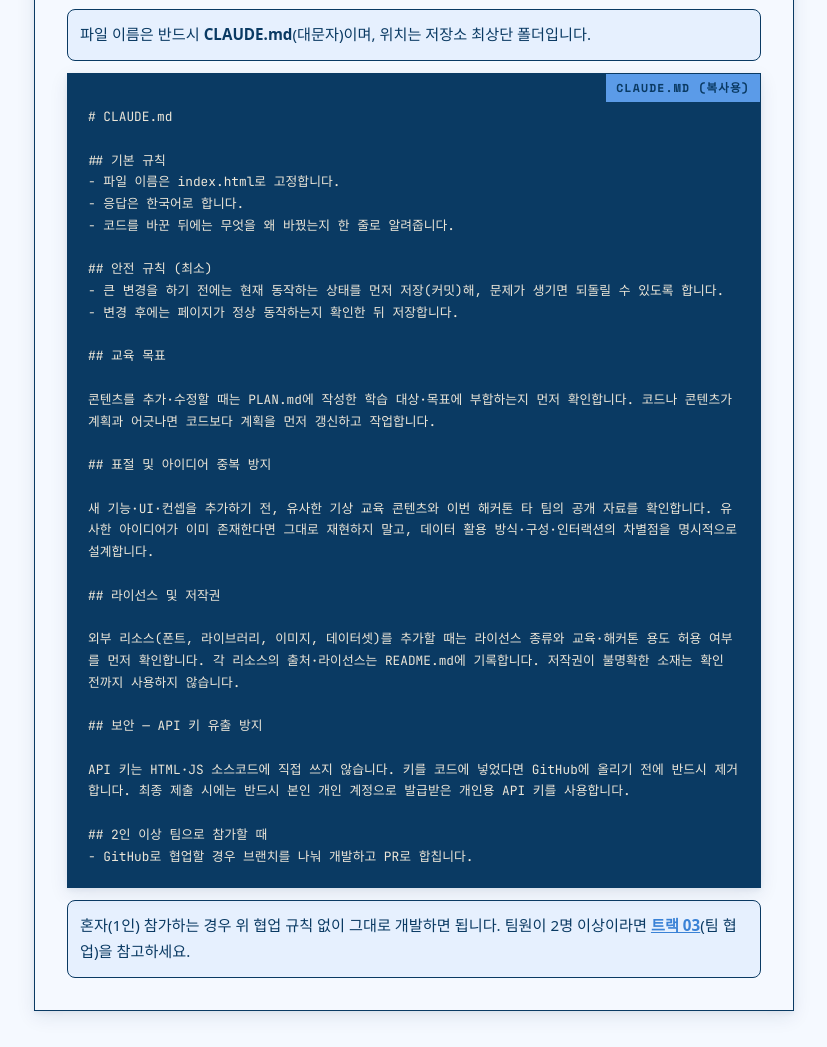
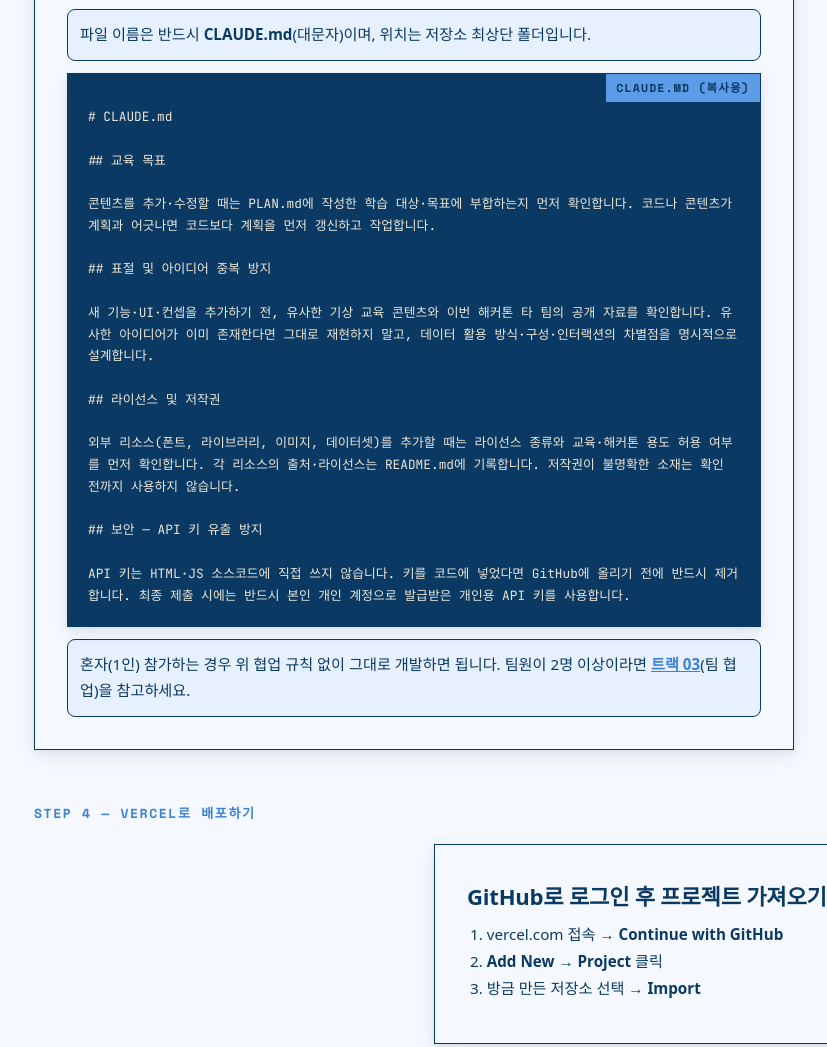
Before and after one commit to 26-weatherhackathon/weather-hackathon-guide, a plain HTML site: page build.html in a window 1280 px wide. Shown: the part 3110-4157 px from the top of the page, without its empty margins (26-853 px from the left). Drawn offline with nearby package versions, Linux system fonts and the light colour scheme; a web font is replaced by a local one.

Commit message:
build.html: 기본 규칙·안전 규칙·2인 이상 섹션 제거

```diff
--- a/build.html
+++ b/build.html
@@ -126,15 +126,6 @@
     <div class="step-note">파일 이름은 반드시 <strong>CLAUDE.md</strong>(대문자)이며, 위치는 저장소 최상단 폴더입니다.</div>
     <div class="code-block"><span class="code-label">CLAUDE.md (복사용)</span># CLAUDE.md
 
-## 기본 규칙
-- 파일 이름은 index.html로 고정합니다.
-- 응답은 한국어로 합니다.
-- 코드를 바꾼 뒤에는 무엇을 왜 바꿨는지 한 줄로 알려줍니다.
-
-## 안전 규칙 (최소)
-- 큰 변경을 하기 전에는 현재 동작하는 상태를 먼저 저장(커밋)해, 문제가 생기면 되돌릴 수 있도록 합니다.
-- 변경 후에는 페이지가 정상 동작하는지 확인한 뒤 저장합니다.
-
 ## 교육 목표
 
 콘텐츠를 추가·수정할 때는 PLAN.md에 작성한 학습 대상·목표에 부합하는지 먼저 확인합니다. 코드나 콘텐츠가 계획과 어긋나면 코드보다 계획을 먼저 갱신하고 작업합니다.
@@ -149,10 +140,7 @@
 
 ## 보안 — API 키 유출 방지
 
-API 키는 HTML·JS 소스코드에 직접 쓰지 않습니다. 키를 코드에 넣었다면 GitHub에 올리기 전에 반드시 제거합니다. 최종 제출 시에는 반드시 본인 개인 계정으로 발급받은 개인용 API 키를 사용합니다.
-
-## 2인 이상 팀으로 참가할 때
-- GitHub로 협업할 경우 브랜치를 나눠 개발하고 PR로 합칩니다.</div>
+API 키는 HTML·JS 소스코드에 직접 쓰지 않습니다. 키를 코드에 넣었다면 GitHub에 올리기 전에 반드시 제거합니다. 최종 제출 시에는 반드시 본인 개인 계정으로 발급받은 개인용 API 키를 사용합니다.</div>
     <div class="step-note">혼자(1인) 참가하는 경우 위 협업 규칙 없이 그대로 개발하면 됩니다. 팀원이 2명 이상이라면 <a href="collab.html" style="color:var(--accent-deep);font-weight:700">트랙 03</a>(팀 협업)을 참고하세요.</div>
   </div>
 
```
